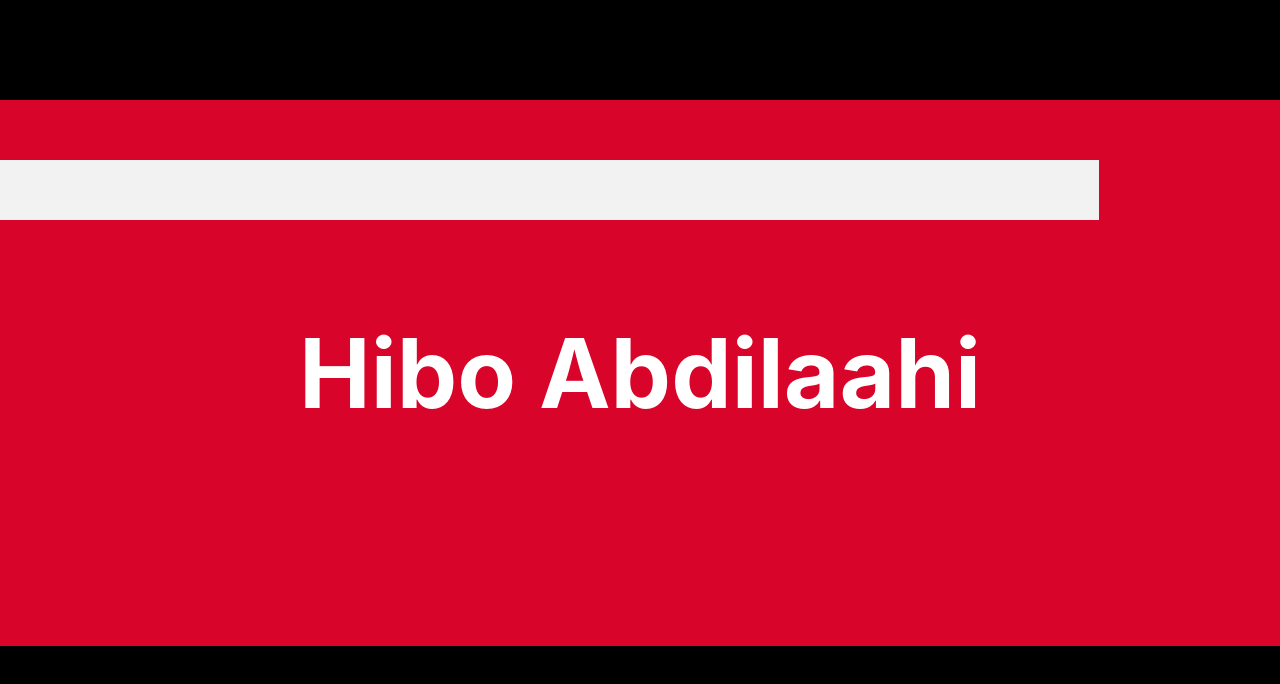
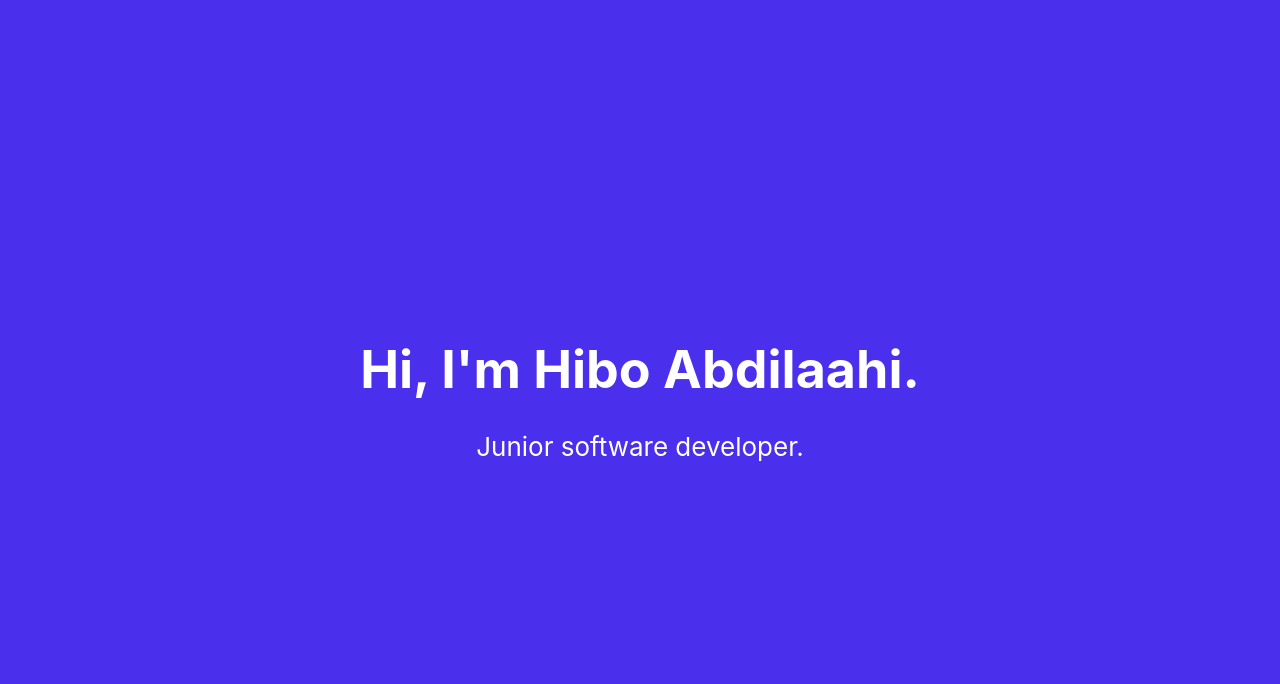
Before and after one commit to hiboabd/personal_website, a React (Create React App) app in the folder my-app/: page / in a window 1280 px wide. Shown: the top 684 px of the page. Built offline with nearby package versions, Linux system fonts and the light colour scheme.

Commit message:
Changed home page styling and text

```diff
--- a/my-app/src/App.css
+++ b/my-app/src/App.css
@@ -1,5 +1,9 @@
+* {
+  margin: 0;
+  padding: 0;
+}
 body{
-  background-color: #000000;
+  background-color: #4A2FED;
   min-height: 100vh;
   display: flex;
   flex-direction: column;
@@ -9,34 +13,28 @@ body{
 }
 
 h1{
-  font-size: 96px;
+  text-align: center;
+  color: white;
+}
+
+p{
+  text-align: center;
   color: white;
 }
 
 .root {
   position: relative;
+  height: auto;
 }
 
-.wrapper {
+.home-wrapper {
   position: relative;
-  height: 600px;
-}
-
-.name-container{
-  background-color: #D90429;
-  width: 1300px;
-  height: 546px;
   display: flex;
   flex-direction: column;
   align-items: center;
   justify-content: center;
 }
 
-.bar{
-  position: absolute;
-  top: 10%;
-  left: -7%;
-  background-color: #F2F2F2;
-  width: 1200px;
-  height: 60px;
+.dynamic-text{
+  margin-top: 30px;
 }
--- a/my-app/src/components/home.js
+++ b/my-app/src/components/home.js
@@ -4,11 +4,11 @@ import React from 'react';
 function Home() {
 
   return (
-    <div className="wrapper">
-      <div className="bar"></div>
-      <div className="name-container">
-        <h1> Hibo Abdilaahi </h1>
-      </div>
+    <div className="home-wrapper">
+        <h1> Hi, I'm Hibo Abdilaahi. </h1>
+        <div className="dynamic-text">
+          <p> Junior software developer.</p>
+        </div>
     </div>
   );
 }
```
